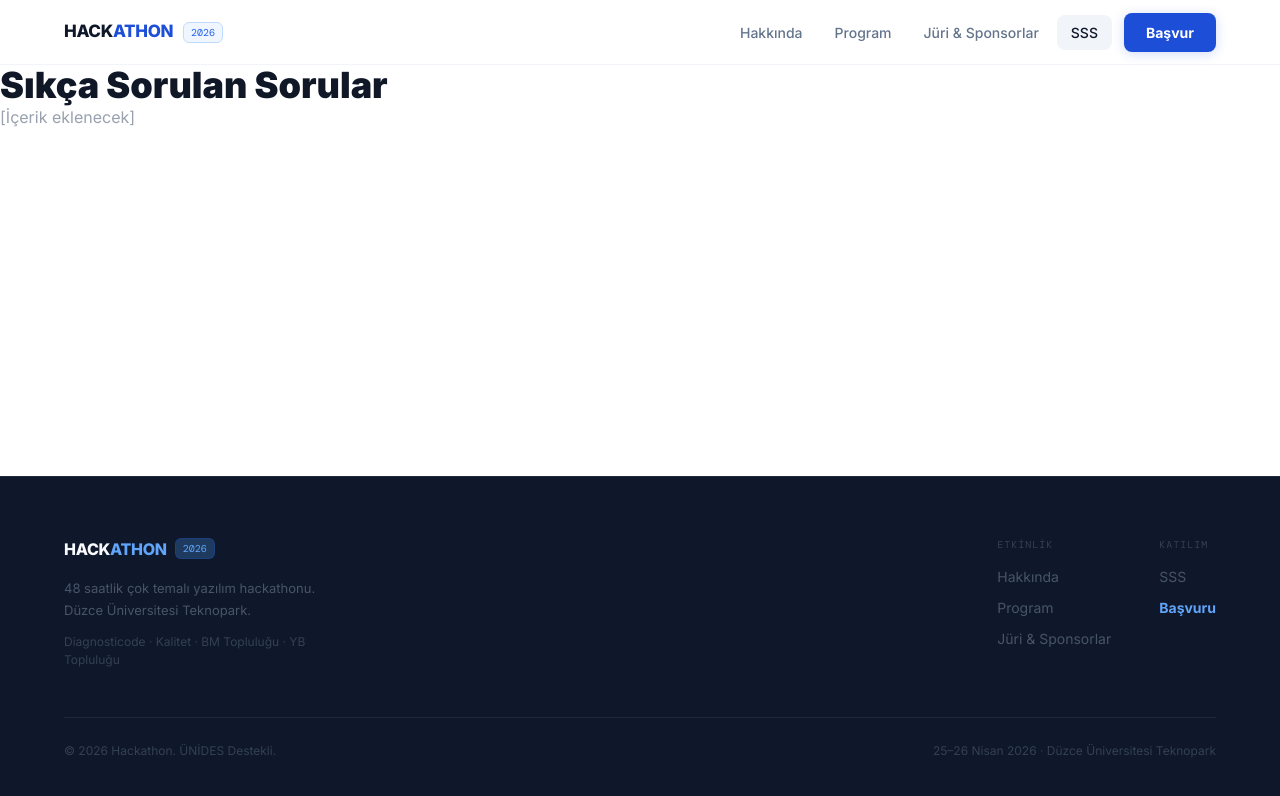
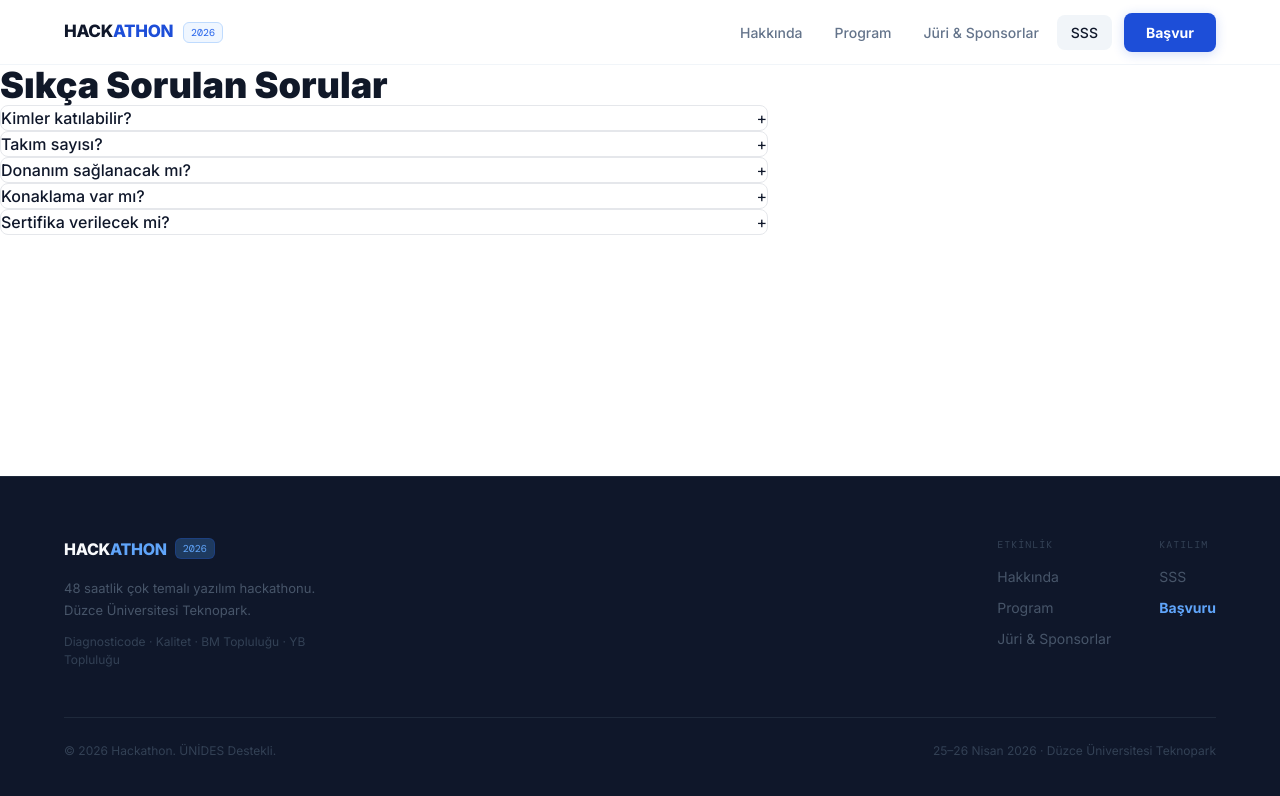
Before and after one commit to Fase2507/Mahserindortatlisi, a Next.js app: page /sss in a window 1280 px wide. Shown: the top 796 px of the page. Built offline with nearby package versions, Linux system fonts and the light colour scheme.

Commit message:
gecici SSS olusturuldu

```diff
--- a/src/app/sss/page.tsx
+++ b/src/app/sss/page.tsx
@@ -1,11 +1,65 @@
 // ─── src/app/sss/page.tsx ─────────────────────────────────────────────────────
-// İçerik eklenecek: Sıkça sorulan sorular (akordeon)
+"use client"
+
+import { useState } from "react"
+
+const faqData = [
+  {
+    question: "Kimler katılabilir?",
+    answer:
+      "Lorem ipsum dolor sit amet, consectetur adipiscing elit. Proin at augue nec metus elementum suscipit.",
+  },
+  {
+    question: "Takım sayısı?",
+    answer:
+      "Lorem ipsum dolor sit amet, consectetur adipiscing elit. Integer sit amet velit sed turpis fermentum ultrices.",
+  },
+  {
+    question: "Donanım sağlanacak mı?",
+    answer:
+      "Lorem ipsum dolor sit amet, consectetur adipiscing elit. Vestibulum ante ipsum primis in faucibus orci luctus et ultrices.",
+  },
+  {
+    question: "Konaklama var mı?",
+    answer:
+      "Lorem ipsum dolor sit amet, consectetur adipiscing elit. Curabitur luctus dui vitae massa facilisis, sed ultricies sapien.",
+  },
+  {
+    question: "Sertifika verilecek mi?",
+    answer:
+      "Lorem ipsum dolor sit amet, consectetur adipiscing elit. Sed sed ex nec metus lacinia sagittis a vel velit.",
+  },
+]
 
 export default function SSSPage() {
+  const [openIndex, setOpenIndex] = useState<number | null>(null)
+
+  const toggle = (index: number) => {
+    if (openIndex === index) setOpenIndex(null)
+    else setOpenIndex(index)
+  }
+
   return (
-    <div className="mx-auto max-w-6xl px-4 py-20">
-      <h1 className="text-4xl font-black text-gray-900 mb-4">Sıkça Sorulan Sorular</h1>
-      <p className="text-gray-400">[İçerik eklenecek]</p>
+    <div className="mx-auto max-w-3xl px-4 py-20">
+      <h1 className="text-4xl font-black text-gray-900 mb-8">Sıkça Sorulan Sorular</h1>
+      <div className="space-y-4">
+        {faqData.map((item, index) => (
+          <div key={index} className="border border-gray-200 rounded-lg">
+            <button
+              className="w-full text-left px-4 py-3 flex justify-between items-center focus:outline-none focus:ring"
+              onClick={() => toggle(index)}
+            >
+              <span className="font-medium">{item.question}</span>
+              <span>{openIndex === index ? "−" : "+"}</span>
+            </button>
+            {openIndex === index && (
+              <div className="px-4 py-3 border-t border-gray-200 text-gray-700">
+                {item.answer}
+              </div>
+            )}
+          </div>
+        ))}
+      </div>
     </div>
   )
 }
```
